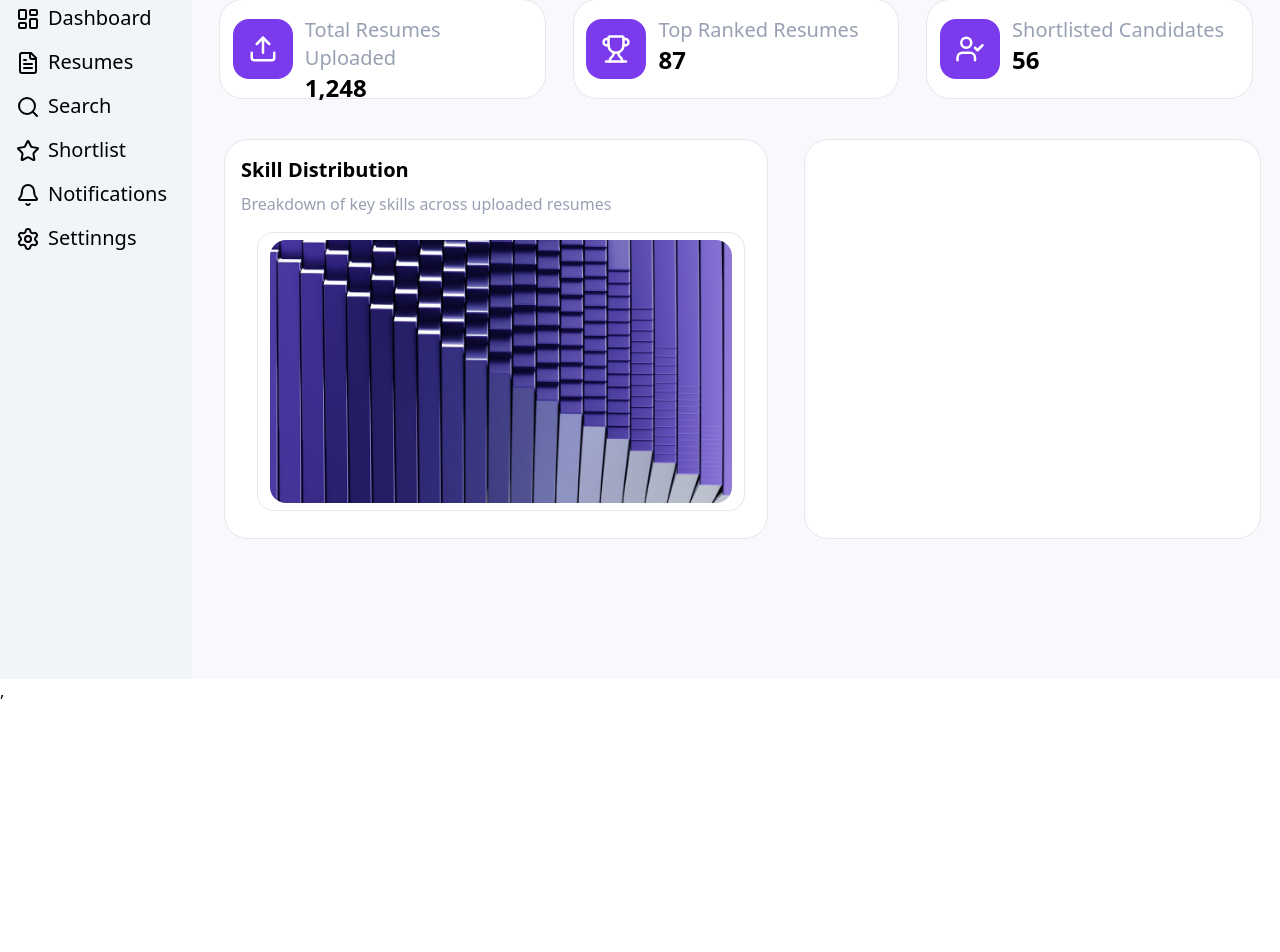
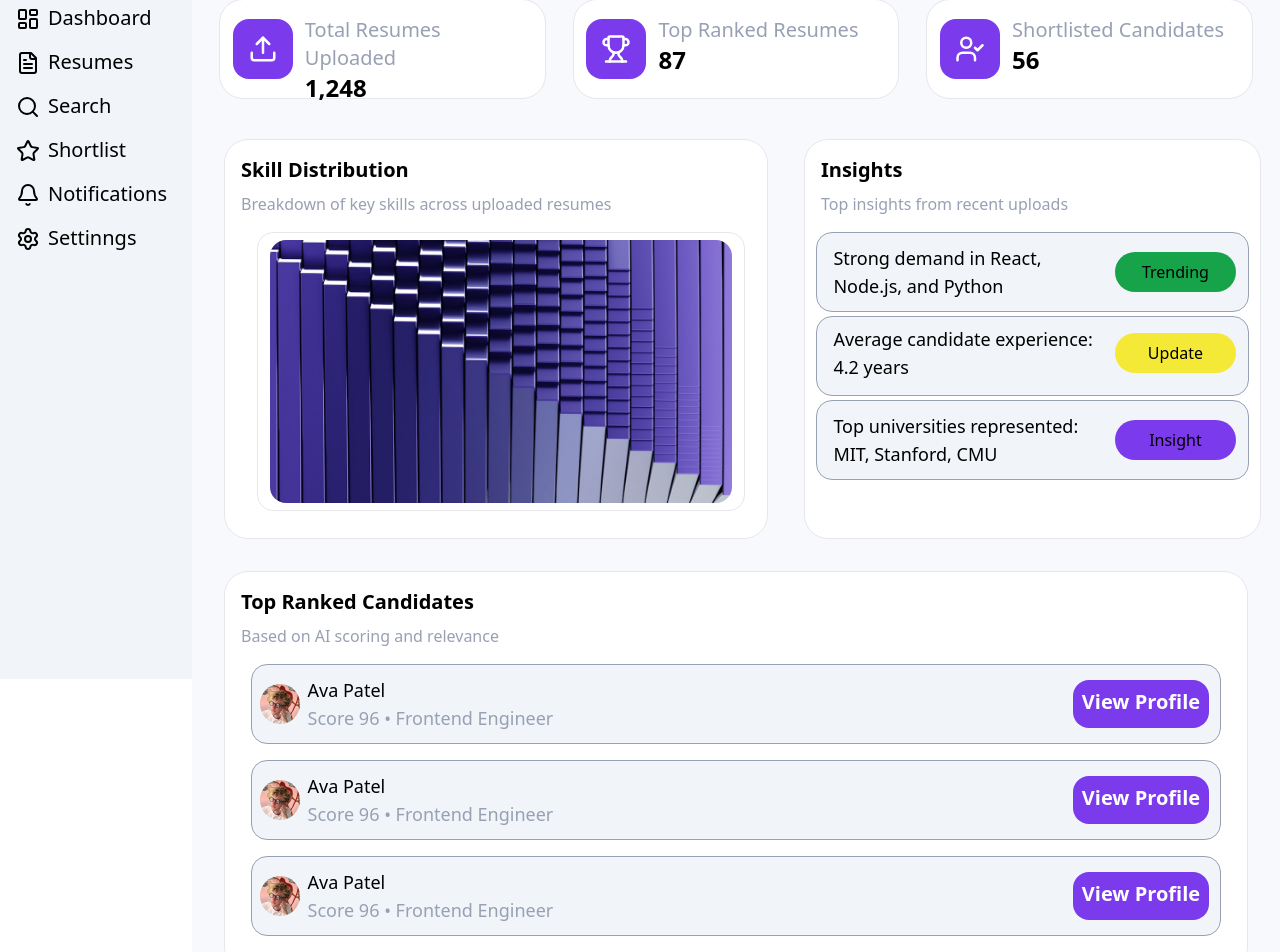
Before and after one commit to Aayan107-sk/group-project, a React (Vite) app: page / in a window 1280 px wide. Shown: the part 121-1073 px from the top of the page. Before the commit the page ends 824 px from the top, so only its background shows below. Built offline with nearby package versions, Linux system fonts and the light colour scheme.

Commit message:
dechbord

```diff
--- a/src/components/Skill.jsx
+++ b/src/components/Skill.jsx
@@ -2,18 +2,112 @@ import React from 'react'
 
 const Skill = () => {
   return (
+    <div className="flex flex-col">
     <div className="flex gap-1">
     <div className='w-[50%] h-100 bg-[#FFFFFF] rounded-3xl ml-8 mt-10 border-1 border-gray-200 '>
       <h2 className="text-xl font-bold mt-4 ml-4  ">Skill Distribution</h2>
       <p className="mt-2 ml-4 text-[#98A0b3]">Breakdown of key skills across uploaded resumes</p>
       <div className="h-[70%] w-[90%] mt-4 ml-8 rounded-2xl border-1 border-gray-200 flex justify-center items-center ">
 
-          <img className="w-[95%] h-[95%] rounded-2xl" src="/public/Distribution.png" alt="" />
+          <img className="w-[95%] h-[95%] rounded-2xl" src="/Distribution.png" alt="" />
 
       </div>
    </div>
      <div className='w-[42%] h-100 bg-[#FFFFFF] rounded-3xl ml-8 mt-10 border-1 border-gray-200'>
-   </div>
+      <div className="">
+        <h2 className="text-xl font-bold mt-4 ml-4  ">Insights</h2>
+        <p className="mt-2 ml-4 text-[#98A0b3]">Top insights from recent uploads</p>
+      </div>
+      <div className="h-[70%] w-[100] mt-4  flex flex-col items-center gap-1">
+        <div className="h-20 w-[95%] rounded-2xl   border-1 border-[#98A0B3] bg-[#F1F4F9] flex items-center justify-between">
+          <div className="h-18 w-[65%] text-lg ml-4 pt-2">
+            <div className="">
+              <p>Strong demand in React,<br />Node.js, and Python</p>
+            </div>
+          </div>
+          <div className="h-18 w-[30%]  mr-2 flex items-center justify-center">
+              <p className='bg-[#16a34a] h-10 w-[95%] rounded-full text-center pt-2'>Trending</p>
+          </div>
+        </div>
+        <div className="h-20 w-[95%] rounded-2xl  border-1 border-[#98A0B3] bg-[#F1F4F9] flex">
+           <div className="h-18 w-[65%] text-lg ml-4 pt-2">
+            <div className="">
+              <p>Average candidate experience:<br/> 4.2 years</p>
+            </div>
+          </div>
+          <div className="h-18 w-[30%]  mr-2 flex items-center justify-center">
+              <p className='bg-[#f5e937] h-10 w-[95%] rounded-full text-center pt-2'>Update</p>
+          </div>
+        </div>
+        <div className="h-20 w-[95%] rounded-2xl   border-1 border-[#98A0B3] bg-[#F1F4F9] flex items-center justify-between">
+          <div className="h-18 w-[65%] text-lg ml-4 pt-2">
+            <div className="">
+              <p>Top universities represented:<br/> MIT, Stanford, CMU</p>
+            </div>
+          </div>
+          <div className="h-18 w-[30%]  mr-2 flex items-center justify-center">
+              <p className='bg-[#7c3aed] h-10 w-[95%] rounded-full text-center pt-2'>Insight</p>
+          </div>
+        </div>
+      </div>
+    </div>
+    </div>
+
+    {/* rank section */}
+    <div className="bg-[#FFFFFF] border-1 border-gray-200 h-100 w-auto mx-8 mt-8 rounded-3xl">
+      <div className=" mt-4 ml-4 flex flex-col gap-2">
+        <h2  className="text-xl font-bold  ">Top Ranked Candidates</h2>
+        <p className=" text-[#98A0b3]">Based on AI scoring and relevance</p>
+      </div>
+
+       <div className="h-[70%] w-[100%] mt-4  flex flex-col items-center gap-4">
+        <div className="h-20 w-[95%] rounded-2xl   border-1 border-[#98A0B3] bg-[#F1F4F9] flex items-center justify-between">
+          <div className="h-18 w-[85%] text-lg ml-2  flex items-center">
+            <div className="flex">
+              <img className="bg-red-800 h-10 w-10 rounded-full mt-2" src='/persion.png'/>
+              <div className="ml-2 ">
+                <p className='font-medium'>Ava Patel</p>
+                <p className='text-[#98A0b3]'>Score 96 • Frontend Engineer</p>
+              </div>
+            </div>
+          </div>
+          <div className="h-18 w-[15%]  mr-2 flex items-center justify-center">
+              <p className='bg-[#7c3aed] h-12 w-[95%] rounded-2xl text-white text-xl font-semibold text-center pt-2'>View Profile</p>
+          </div>
+        </div>
+
+         <div className="h-20 w-[95%] rounded-2xl   border-1 border-[#98A0B3] bg-[#F1F4F9] flex items-center justify-between">
+          <div className="h-18 w-[85%] text-lg ml-2  flex items-center">
+            <div className="flex">
+                <img className="bg-red-800 h-10 w-10 rounded-full mt-2" src='/persion.png'/>
+                <div className="ml-2 ">
+                <p className='font-medium'>Ava Patel</p>
+                <p className='text-[#98A0b3]'>Score 96 • Frontend Engineer</p>
+              </div>
+            </div>
+          </div>
+          <div className="h-18 w-[15%]  mr-2 flex items-center justify-center">
+              <p className='bg-[#7c3aed] h-12 w-[95%] rounded-2xl text-white text-xl font-semibold text-center pt-2'>View Profile</p>
+          </div>
+        </div>
+
+         <div className="h-20 w-[95%] rounded-2xl   border-1 border-[#98A0B3] bg-[#F1F4F9] flex items-center justify-between">
+          <div className="h-18 w-[85%] text-lg ml-2  flex items-center">
+            <div className="flex">
+              <img className="bg-red-800 h-10 w-10 rounded-full mt-2" src='/persion.png'/>
+              <div className="ml-2 ">
+                <p className='font-medium'>Ava Patel</p>
+                <p className='text-[#98A0b3]'>Score 96 • Frontend Engineer</p>
+              </div>
+            </div>
+          </div>
+          <div className="h-18 w-[15%]  mr-2 flex items-center justify-center">
+              <p className='bg-[#7c3aed] h-12 w-[95%] rounded-2xl text-white text-xl font-semibold text-center pt-2'>View Profile</p>
+          </div>
+        </div>
+
+    </div>
+     </div>
    </div>
   )
 }
```
Also changed, not shown: public/persion.png (added).
